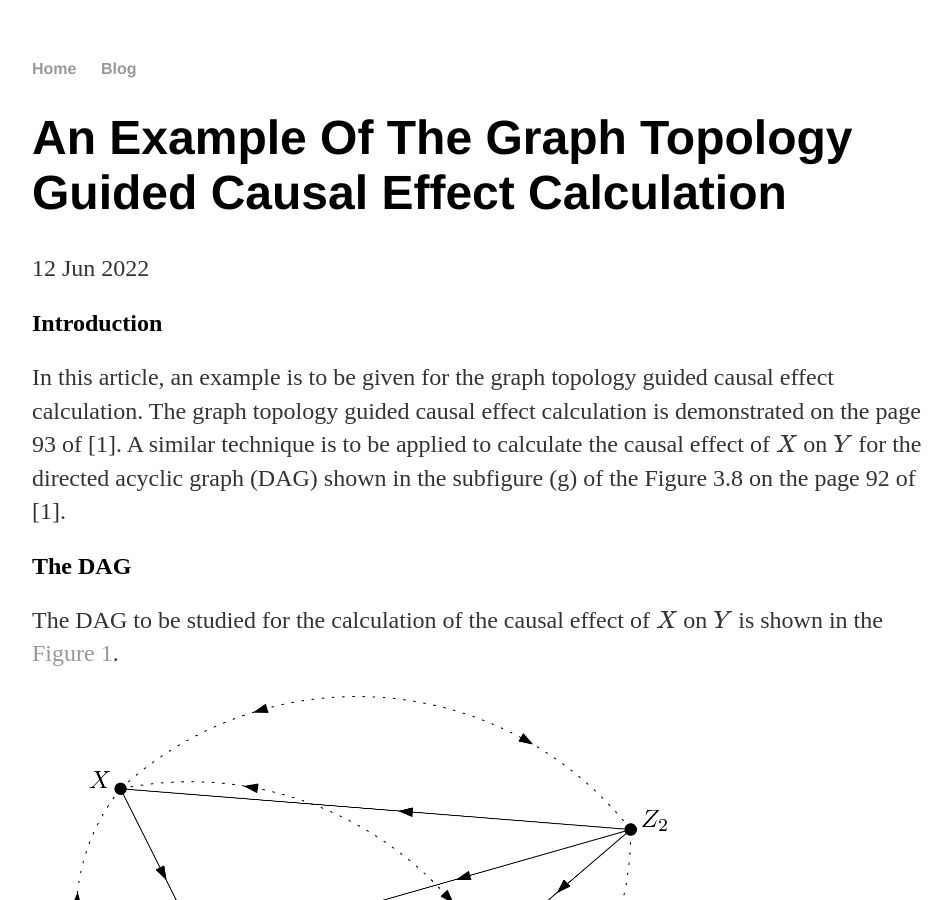
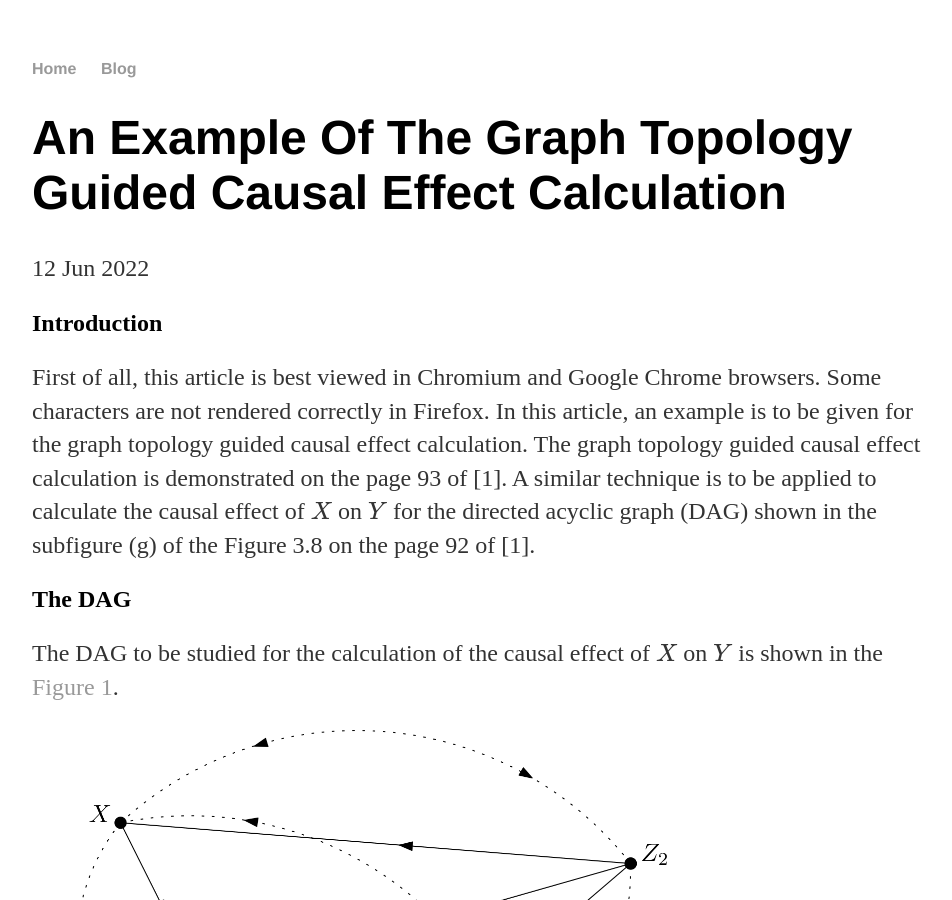
Before and after one commit to SaffetGokcenSen/saffetgokcensen.github.io, a Jekyll site: the page built from _posts/2022-06-12-an-example-of-the-graph-topology-guided-causal-effect-calculation.md, in a window 1280 px wide and 900 px high. Shown: the whole window, without its empty margins (160-1112 px from the left). Built offline with Jekyll 4.4.1, drawn with Linux system fonts in a browser that asks for light colours.

Commit message:
Browser related notification

```diff
--- a/_posts/2022-06-12-an-example-of-the-graph-topology-guided-causal-effect-calculation.md
+++ b/_posts/2022-06-12-an-example-of-the-graph-topology-guided-causal-effect-calculation.md
@@ -4,7 +4,7 @@ author: SAFFET GÖKÇEN ŞEN
 title: An Example Of The Graph Topology Guided Causal Effect Calculation
 ---
 ## Introduction
-In this article, an example is to be given for the graph topology guided causal effect calculation. The graph topology guided causal effect calculation is demonstrated on the page 93 of [1]. A similar technique is to be applied to calculate the causal effect of $X$ on $Y$ for the directed acyclic graph (DAG) shown in the subfigure (g) of the Figure 3.8 on the page 92 of [1].
+First of all, this article is best viewed in Chromium and Google Chrome browsers. Some characters are not rendered correctly in Firefox. In this article, an example is to be given for the graph topology guided causal effect calculation. The graph topology guided causal effect calculation is demonstrated on the page 93 of [1]. A similar technique is to be applied to calculate the causal effect of $X$ on $Y$ for the directed acyclic graph (DAG) shown in the subfigure (g) of the Figure 3.8 on the page 92 of [1].
 ## The DAG
 The DAG to be studied for the calculation of the causal effect of $X$ on $Y$ is shown in the <a href="#topologyGuidedCausalEffectDag1" >Figure 1</a>.
 <figure id="topologyGuidedCausalEffectDag1">
```
